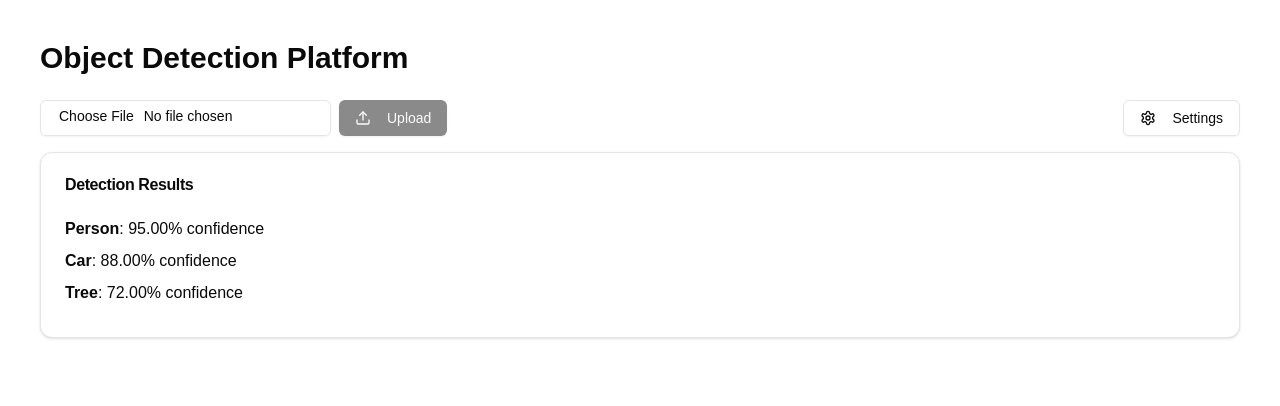
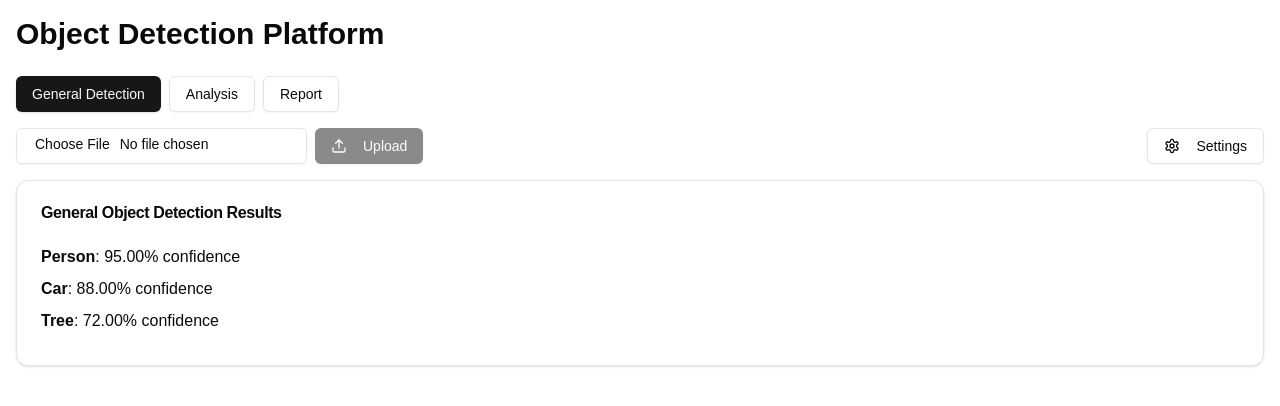
Before and after one commit to ThatLinuxGuyYouKnow/Object-Detection-FrontEnd, a Next.js app: page / in a window 1280 px wide. Shown: the top 406 px of the page. Built offline with nearby package versions, Linux system fonts and the light colour scheme.

Commit message:
feature: added new componnets

```diff
--- /dev/null
+++ b/src/app/components/AnalysisView.tsx
@@ -0,0 +1,20 @@
+import { Card, CardContent, CardHeader, CardTitle } from "@/components/ui/card"
+
+export default function AnalysisView() {
+    return (
+        <Card>
+            <CardHeader>
+                <CardTitle>Detailed Analysis</CardTitle>
+            </CardHeader>
+            <CardContent>
+                <p>This is where you would display a more detailed analysis of the detected objects, potentially including:</p>
+                <ul className="list-disc list-inside mt-2">
+                    <li>Object relationships</li>
+                    <li>Scene composition</li>
+                    <li>Object attributes</li>
+                    <li>Temporal analysis (if applicable)</li>
+                </ul>
+            </CardContent>
+        </Card>
+    )
+}
--- a/src/app/components/ImageUpload.tsx
+++ b/src/app/components/ImageUpload.tsx
@@ -4,6 +4,7 @@ import { useState } from 'react'
 import { Button } from "@/components/ui/button"
 import { Input } from "@/components/ui/input"
 import { Upload } from 'lucide-react'
+import analyzeImage from '../../logic/analyzeImage' // Import as a named export
 
 export default function ImageUpload() {
     const [selectedFile, setSelectedFile] = useState<File | null>(null)
@@ -15,8 +16,14 @@ export default function ImageUpload() {
 
     const handleUpload = async () => {
         if (selectedFile) {
-            // TODO: Implement actual upload logic
             console.log('Uploading file:', selectedFile.name)
+            try {
+                const data = await analyzeImage(selectedFile) // Await the result
+                alert(data)
+            } catch (error) {
+                console.error('Error analyzing image:', error)
+                alert('Failed to analyze image')
+            }
             // Reset selected file after upload
             setSelectedFile(null)
         }
--- /dev/null
+++ b/src/app/components/ModeSelector.tsx
@@ -0,0 +1,42 @@
+'use client'
+
+import { useState } from 'react'
+import { Button } from "@/components/ui/button"
+
+type Mode = 'general' | 'analysis' | 'report'
+
+interface ModeSelectorProps {
+    onModeChange: (mode: Mode) => void
+}
+
+export default function ModeSelector({ onModeChange }: ModeSelectorProps) {
+    const [activeMode, setActiveMode] = useState<Mode>('general')
+
+    const handleModeChange = (mode: Mode) => {
+        setActiveMode(mode)
+        onModeChange(mode)
+    }
+
+    return (
+        <div className="flex space-x-2 mb-4">
+            <Button
+                variant={activeMode === 'general' ? 'default' : 'outline'}
+                onClick={() => handleModeChange('general')}
+            >
+                General Detection
+            </Button>
+            <Button
+                variant={activeMode === 'analysis' ? 'default' : 'outline'}
+                onClick={() => handleModeChange('analysis')}
+            >
+                Analysis
+            </Button>
+            <Button
+                variant={activeMode === 'report' ? 'default' : 'outline'}
+                onClick={() => handleModeChange('report')}
+            >
+                Report
+            </Button>
+        </div>
+    )
+}
--- /dev/null
+++ b/src/app/components/ReportView.tsx
@@ -0,0 +1,20 @@
+import { Card, CardContent, CardHeader, CardTitle } from "@/components/ui/card"
+
+export default function ReportView() {
+    return (
+        <Card>
+            <CardHeader>
+                <CardTitle>Detection Report</CardTitle>
+            </CardHeader>
+            <CardContent>
+                <p>This is where you would generate a comprehensive report of the detection results, potentially including:</p>
+                <ul className="list-disc list-inside mt-2">
+                    <li>Summary statistics</li>
+                    <li>Visualizations</li>
+                    <li>Comparative analysis</li>
+                    <li>Recommendations or insights</li>
+                </ul>
+            </CardContent>
+        </Card>
+    )
+}
--- a/src/app/components/ResultsDisplay.tsx
+++ b/src/app/components/ResultsDisplay.tsx
@@ -11,7 +11,7 @@ export default function ResultsDisplay() {
     return (
         <Card>
             <CardHeader>
-                <CardTitle>Detection Results</CardTitle>
+                <CardTitle>General Object Detection Results</CardTitle>
             </CardHeader>
             <CardContent>
                 {mockResults.length > 0 ? (
--- a/src/app/page.tsx
+++ b/src/app/page.tsx
@@ -1,16 +1,29 @@
+'use client'
+
+import { useState } from 'react'
 import ImageUpload from './components/ImageUpload'
 import ResultsDisplay from './components/ResultsDisplay'
 import SettingsButton from './components/SettingsButton'
+import ModeSelector from './components/ModeSelector'
+import AnalysisView from './components/AnalysisView'
+import ReportView from './components/ReportView'
+
+type Mode = 'general' | 'analysis' | 'report'
 
 export default function Home() {
+  const [mode, setMode] = useState<Mode>('general')
+
   return (
-    <main className="container mx-auto p-10">
+    <main className="container mx-auto p-4">
       <h1 className="text-3xl font-bold mb-6">Object Detection Platform</h1>
+      <ModeSelector onModeChange={setMode} />
       <div className="flex justify-between items-center mb-4">
         <ImageUpload />
         <SettingsButton />
       </div>
-      <ResultsDisplay />
+      {mode === 'general' && <ResultsDisplay />}
+      {mode === 'analysis' && <AnalysisView />}
+      {mode === 'report' && <ReportView />}
     </main>
   )
 }
--- /dev/null
+++ b/src/logic/analyzeImage.ts
@@ -0,0 +1,17 @@
+export default async function analyzeImage(file: File) {
+    const formData = new FormData();
+    formData.append('file', file);
+
+    const response = await fetch("https://object-detection-server-bbmm.onrender.com/analyse", {
+        method: 'POST',
+        body: formData, // Send as FormData
+    });
+
+    if (!response.ok) {
+        const errorData = await response.json();
+        throw new Error(errorData.error || "Failed to analyze image");
+    }
+
+    const result = await response.json();
+    return result.data.analysis;
+}
--- /dev/null
+++ b/src/logic/storesUserPreference.ts
@@ -0,0 +1,5 @@
+
+
+function storePreferredDetectionModel(model: string) {
+    document.cookie = `imageModel=${model}; Path=/; Secure; SameSite=Lax`;
+}
```
